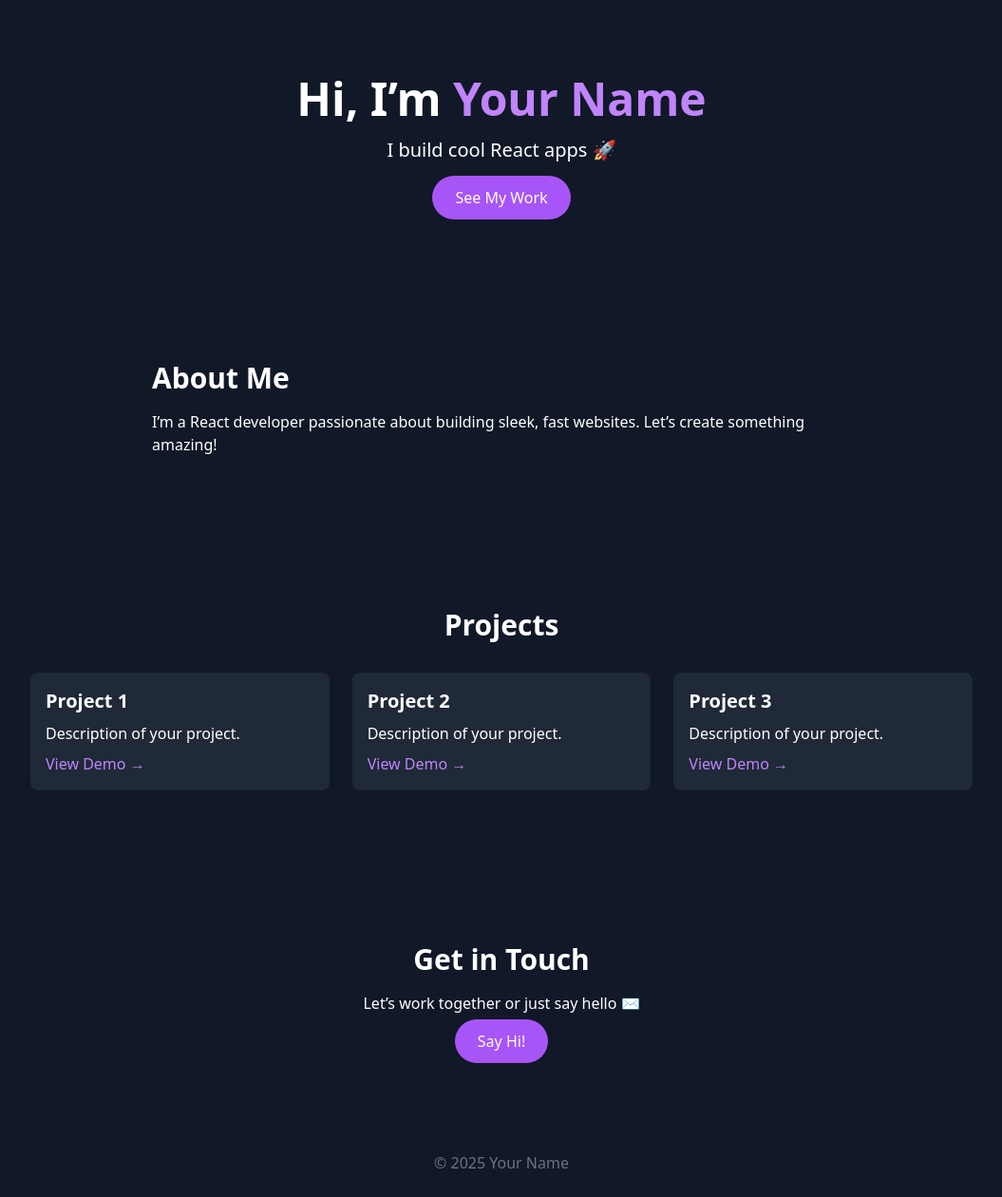
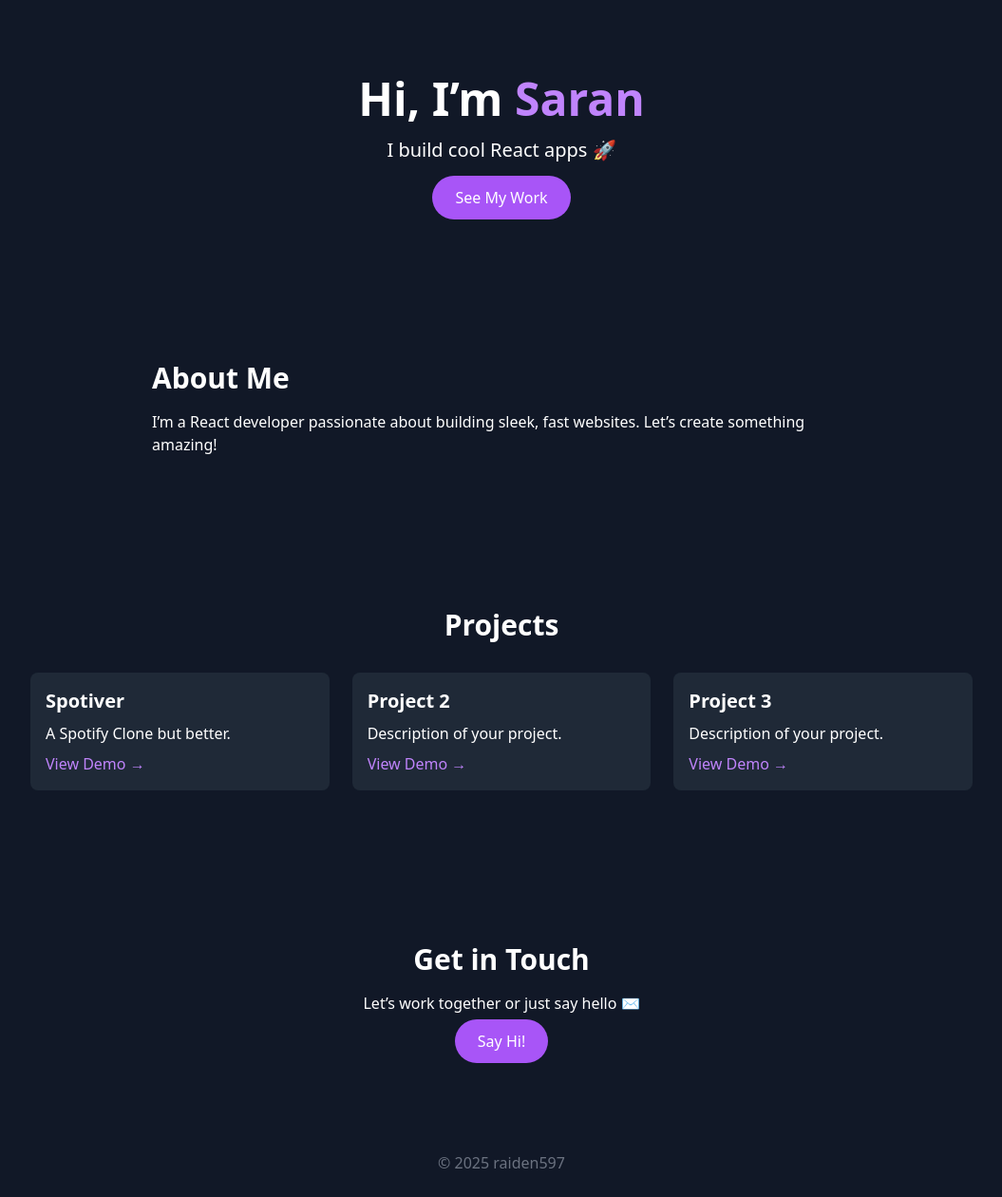
Before and after one commit to raiden597/my-portfolio, a React (Create React App) app: page / in a window 1280 px wide. Shown: the whole page at 95% size, without its empty margins (112-1167 px from the left). Built offline with nearby package versions, Linux system fonts and the light colour scheme.

Commit message:
Fix accessibility warnings related to href attributes in App.js

```diff
--- a/src/App.js
+++ b/src/App.js
@@ -5,7 +5,7 @@ function App() {
     <div className="bg-gray-900 text-white min-h-screen font-sans">
       {/* Hero */}
       <section className="text-center py-20">
-        <h1 className="text-5xl font-bold mb-4">Hi, I’m <span className="text-purple-400">Your Name</span></h1>
+        <h1 className="text-5xl font-bold mb-4">Hi, I’m <span className="text-purple-400">Saran</span></h1>
         <p className="text-xl mb-6">I build cool React apps 🚀</p>
         <a href="#projects" className="bg-purple-500 px-6 py-3 rounded-full hover:bg-purple-600 transition">
           See My Work
@@ -23,19 +23,19 @@ function App() {
         <h2 className="text-3xl font-bold mb-8 text-center">Projects</h2>
         <div className="grid grid-cols-1 md:grid-cols-3 gap-6">
           <div className="bg-gray-800 p-4 rounded-lg hover:scale-105 transform transition">
-            <h3 className="text-xl font-semibold mb-2">Project 1</h3>
-            <p className="mb-2">Description of your project.</p>
-            <a href="#" className="text-purple-400">View Demo →</a>
+            <h3 className="text-xl font-semibold mb-2">Spotiver</h3>
+            <p className="mb-2">A Spotify Clone but better.</p>
+            <a href="https://spotiver.netlify.app/" className="text-purple-400">View Demo →</a>
           </div>
           <div className="bg-gray-800 p-4 rounded-lg hover:scale-105 transform transition">
             <h3 className="text-xl font-semibold mb-2">Project 2</h3>
             <p className="mb-2">Description of your project.</p>
-            <a href="#" className="text-purple-400">View Demo →</a>
+            <a href="www.google.com" className="text-purple-400">View Demo →</a>
           </div>
           <div className="bg-gray-800 p-4 rounded-lg hover:scale-105 transform transition">
             <h3 className="text-xl font-semibold mb-2">Project 3</h3>
             <p className="mb-2">Description of your project.</p>
-            <a href="#" className="text-purple-400">View Demo →</a>
+            <a href="www.ign.com" className="text-purple-400">View Demo →</a>
           </div>
         </div>
       </section>
@@ -50,7 +50,7 @@ function App() {
       </section>
 
       <footer className="text-center py-6 text-gray-500">
-        © {new Date().getFullYear()} Your Name
+        © {new Date().getFullYear()} raiden597
       </footer>
     </div>
   );
```
